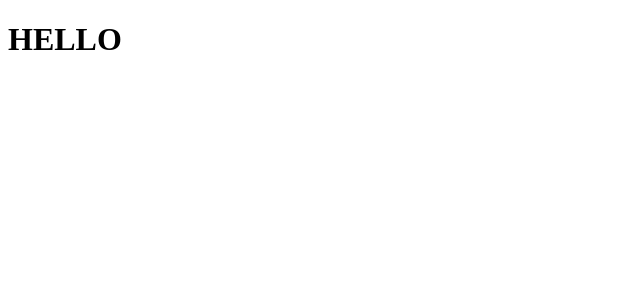
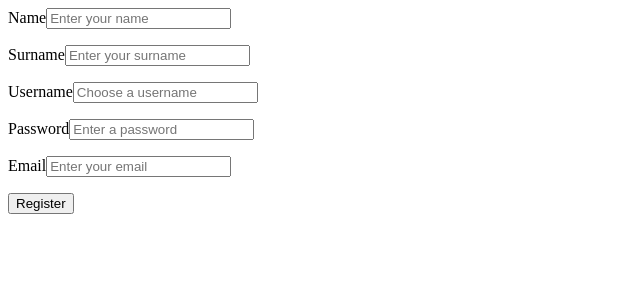
Before and after one commit to plum-bee/react-minesweeper, a React (Vite) app: page /register in a window 1280 px wide. Shown: the top 300 px of the page, without its empty margins (0-640 px from the left). Built offline with nearby package versions, Linux system fonts and the light colour scheme.

Commit message:
Register v1

```diff
--- a/src/pages/Register.tsx
+++ b/src/pages/Register.tsx
@@ -1,10 +1,109 @@
 import React from 'react'
+import { useNavigate } from 'react-router-dom'
+import useForm, { FormFieldData, FieldValidator } from '../hooks/useForm'
+import TextField from '../components/TextField'
+import axiosInstance from '../api/axiosConfig'
 
-const Register: React.FC = () => {
+function Register(): JSX.Element {
+  const navigate = useNavigate()
+  const initialValues: FormFieldData = {
+    name: '',
+    surname: '',
+    username: '',
+    password: '',
+    email: ''
+  }
+
+  const validate: FieldValidator = (values) => {
+    const errors: FormFieldData = {}
+    if (!values.name) {
+      errors.name = 'Name is required'
+    }
+    if (!values.surname) {
+      errors.surname = 'Surname is required'
+    }
+    if (!values.username) {
+      errors.username = 'Username is required'
+    }
+    if (!values.password) {
+      errors.password = 'Password is required'
+    }
+    if (!values.email) {
+      errors.email = 'Email is required'
+    }
+    return errors
+  }
+
+  const { formFieldData, formFieldErrors, updateFormData } = useForm(initialValues, validate)
+
+  const handleSubmit = async (event: React.FormEvent): Promise<void> => {
+    event.preventDefault()
+
+    if (Object.keys(formFieldErrors).length === 0) {
+      try {
+        await axiosInstance.post('/users/register', formFieldData)
+        navigate('/login')
+      } catch (error) {
+        alert('Registration failed')
+      }
+    } else {
+      alert('Please correct the errors before submitting.')
+    }
+  }
+
   return (
-    <div>
-      <h1>HELLO</h1>
-    </div>
+    <form onSubmit={handleSubmit}>
+      <TextField
+        id='name'
+        name='name'
+        label='Name'
+        placeholder='Enter your name'
+        value={formFieldData.name}
+        handleInputChange={updateFormData}
+        error={formFieldErrors.name}
+      />
+      <TextField
+        id='surname'
+        name='surname'
+        label='Surname'
+        placeholder='Enter your surname'
+        value={formFieldData.surname}
+        handleInputChange={updateFormData}
+        error={formFieldErrors.surname}
+      />
+      <TextField
+        id='username'
+        name='username'
+        label='Username'
+        placeholder='Choose a username'
+        value={formFieldData.username}
+        handleInputChange={updateFormData}
+        error={formFieldErrors.username}
+      />
+      <TextField
+        id='password'
+        name='password'
+        label='Password'
+        type='password'
+        placeholder='Enter a password'
+        value={formFieldData.password}
+        handleInputChange={updateFormData}
+        error={formFieldErrors.password}
+      />
+      <TextField
+        id='email'
+        name='email'
+        label='Email'
+        type='email'
+        placeholder='Enter your email'
+        value={formFieldData.email}
+        handleInputChange={updateFormData}
+        error={formFieldErrors.email}
+      />
+      <button type='submit'>
+        Register
+      </button>
+    </form>
   )
 }
 
```
